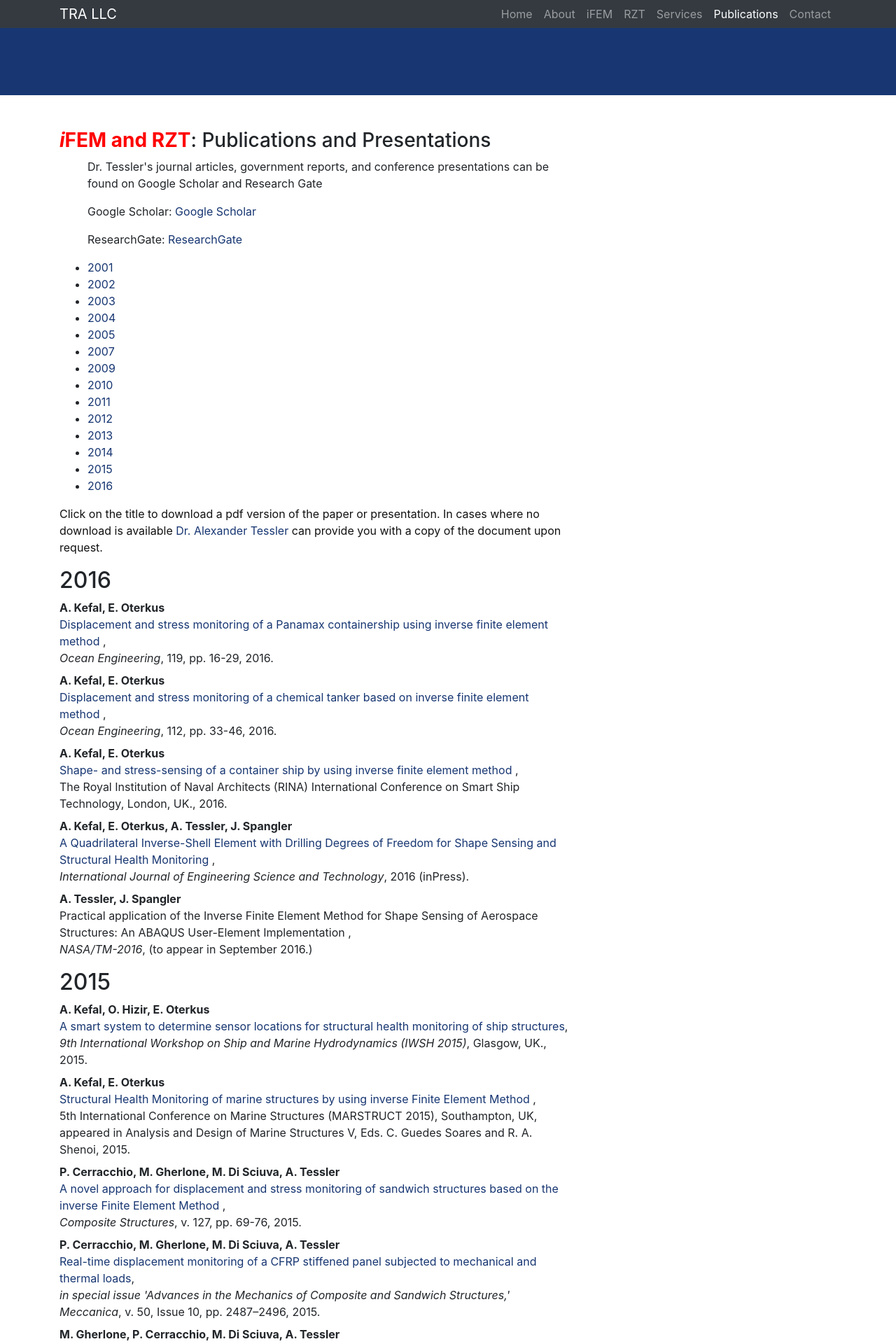
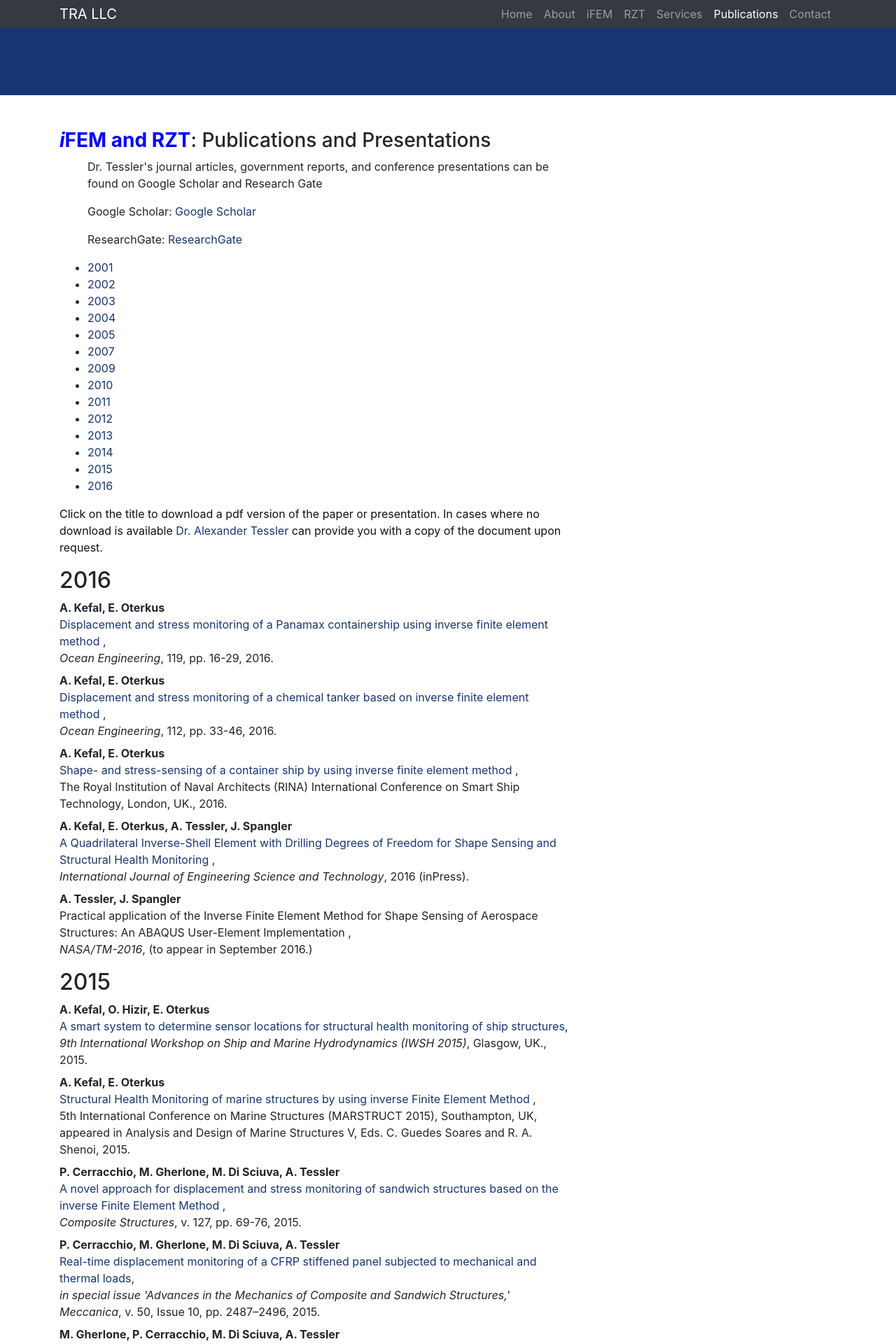
Before and after one commit to tessler-research/tessler-research.github.io, a Jekyll site: the page built from _pages/publications.html, in a window 1280 px wide. Shown: the top 1920 px of the page at 70% size. Built offline with Jekyll 4.4.1, drawn with Linux system fonts in a browser that asks for light colours.

Commit message:
Update publications.html

```diff
--- a/_pages/publications.html
+++ b/_pages/publications.html
@@ -7,7 +7,7 @@
 <!-- PAGE HEADER -->
           <div class="header" id="page_header">
               <a name="top"></a>
-              <h3 class="title" id="page_title"><b><font color=RED><i>i</i>FEM and RZT</font></b>: Publications and Presentations</h3>
+              <h3 class="title" id="page_title"><b><font color=BLUE><i>i</i>FEM and RZT</font></b>: Publications and Presentations</h3>
               <ul class="menu" id="page_menu">
 
               <p>
```
